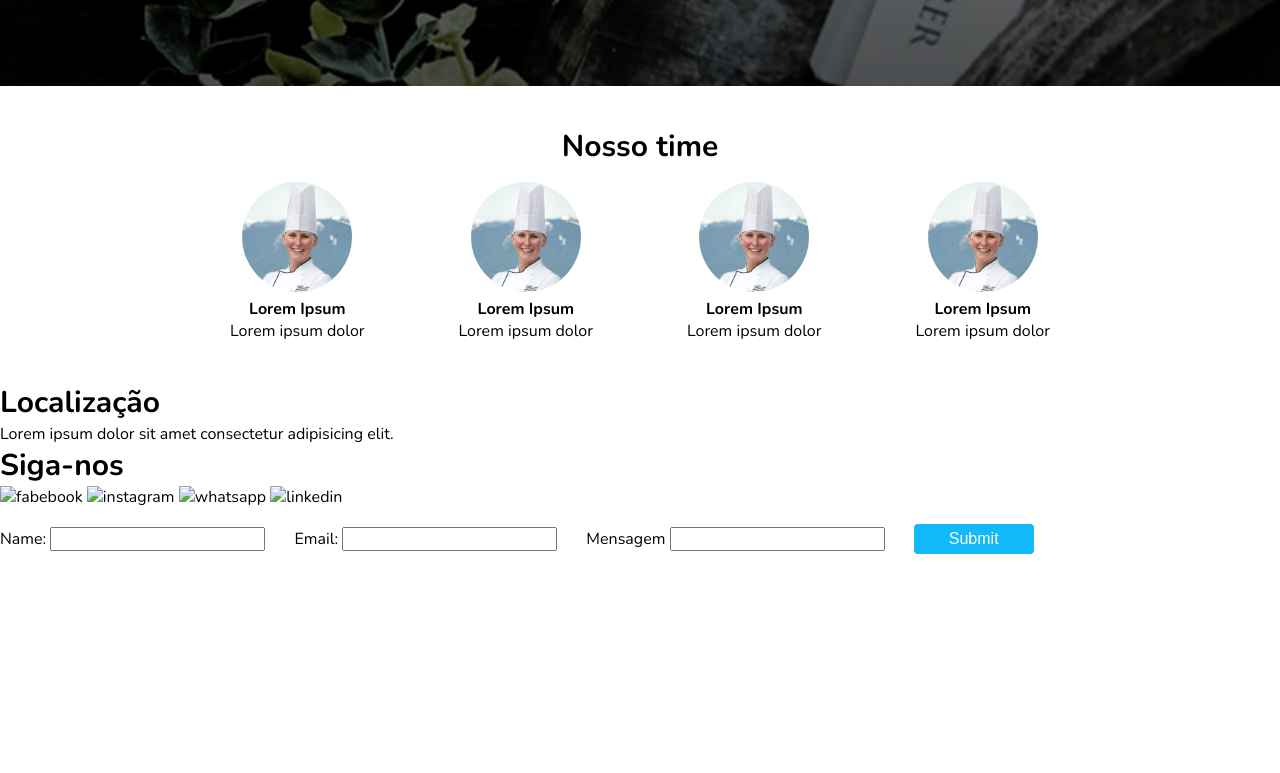
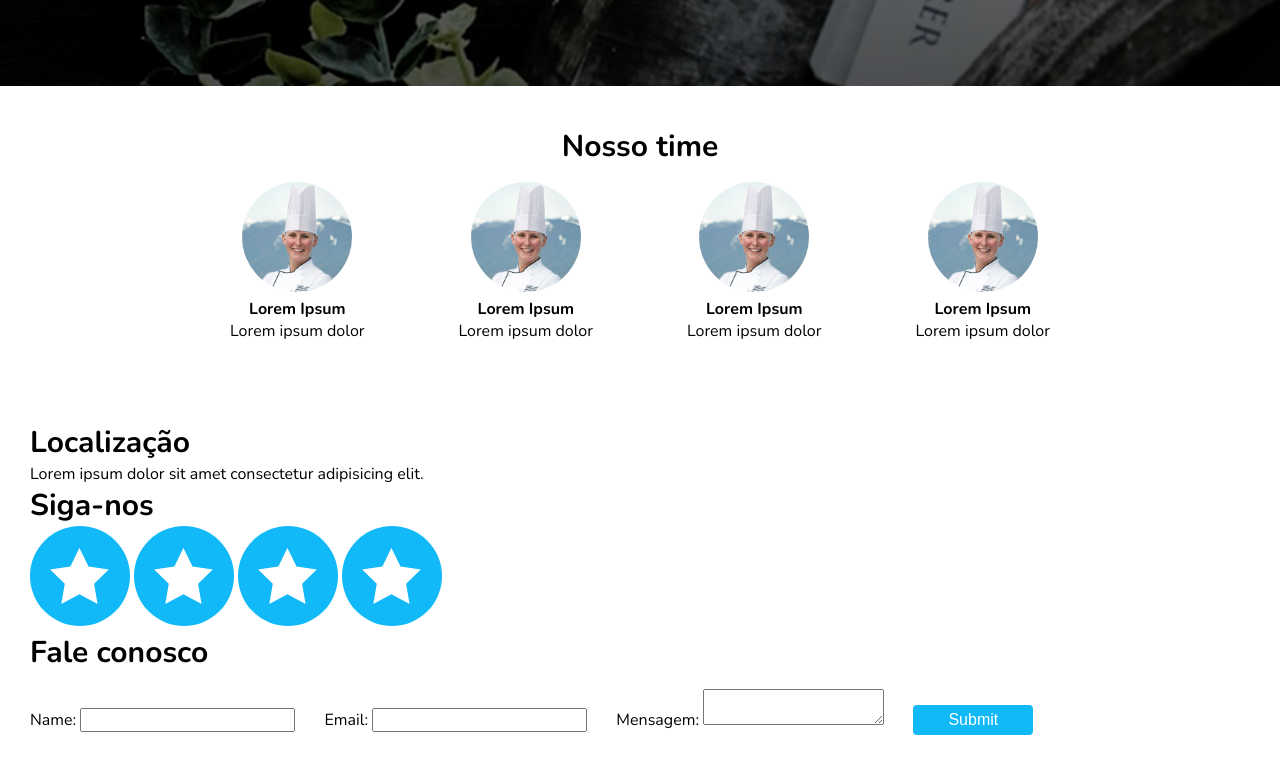
Before and after one commit to GustavoDias7/restaurant-template, a plain HTML site: page index.html in a window 1280 px wide. Shown: the part 2034-2807 px from the top of the page. Before the commit the page ends 2604 px from the top, so only its background shows below. Drawn offline with nearby package versions, Linux system fonts and the light colour scheme.

Commit message:
Update footer and header links

```diff
--- a/index.html
+++ b/index.html
@@ -18,9 +18,9 @@
             <img id="minLogo" src="./assets/cloche-tray.svg" alt="logo">
             <nav>
                 <ul>
-                    <li><a href="#">Menu</a></li>
-                    <li><a href="#">Sobre Nós</a></li>
-                    <li><a id="customButton" href="#">Contato</a></li>
+                    <li class="headerLink"><a href="#">Menu</a></li>
+                    <li class="headerLink"><a href="#">Sobre Nós</a></li>
+                    <li class="headerLink"><a id="customButton" href="#">Contato</a></li>
                 </ul>
             </nav>
         </div>
@@ -182,7 +182,6 @@
         <div class="section06Container container">
 
             <h2>Nosso time</h2>
-
             <div class="personContainer">
                 <div class="person">
                     <img src="../assets/chef.jpg" alt="icon01">
@@ -204,13 +203,14 @@
                     <h3>Lorem Ipsum</h3>
                     <p>Lorem ipsum dolor</p>
                 </div>
-
             </div>
 
         </div>
     </section>
 
-    <footer>
+    <footer class="container">
+        <div>
+            <div class="part01Footer">
                 <div class="location">
                     <h2>Localização</h2>
                     <p>Lorem ipsum dolor sit amet consectetur adipisicing elit.</p>
@@ -218,13 +218,15 @@
 
                 <div class="followUs">
                     <h2>Siga-nos</h2>
-            <img src="" alt="fabebook">
-            <img src="" alt="instagram">
-            <img src="" alt="whatsapp">
-            <img src="" alt="linkedin">
+                    <img src="../assets/star.svg" alt="fabebook">
+                    <img src="../assets/star.svg" alt="instagram">
+                    <img src="../assets/star.svg" alt="whatsapp">
+                    <img src="../assets/star.svg" alt="linkedin">
+                </div>
             </div>
 
             <div class="contactForm">
+                <h2>Fale conosco</h2>
                 <form action="" method="POST">
                     <ul>
                         <li>
@@ -236,14 +238,15 @@
                             <input type="email" name="user_email" id="email">
                         </li>
                         <li>
-                        <label for="msg">Mensagem</label>
-                        <input type="text" name="user_message" id="message">
+                            <label for="msg">Mensagem:</label>
+                            <textarea name="user_message" id="message"></textarea>
                         </li>
                         <li>
-                        <button type="submit" class="genericButton">Submit</button>
+                            <button type="submit" class="genericButton" id="submitButton">Submit</button>
                         </li>
                     </ul>
                 </form>
+            </div>
         </div>
     </footer>
 </body>
```
Lines whose indentation alone changed are shown as unchanged.
